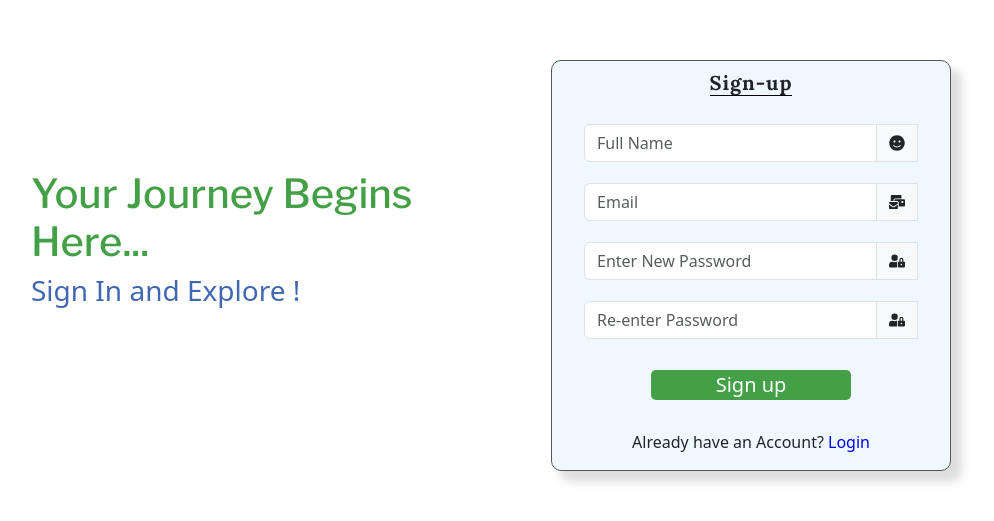
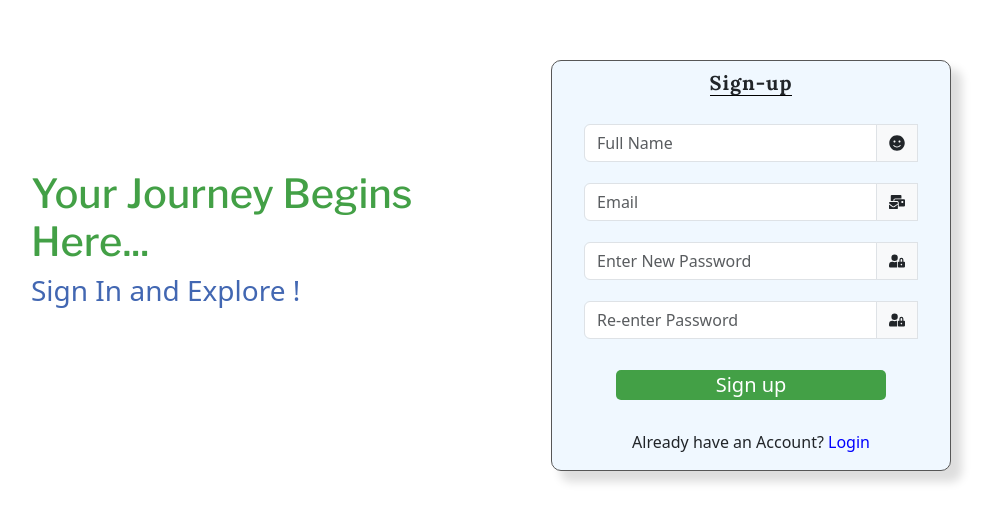
Before and after one commit to Johnkevincsjk/bulkmailer-frontend, a React (Create React App) app: page /Singnin in a window 1280 px wide. Shown: the part 157-678 px from the top of the page, without its empty margins (155-1149 px from the left). Built offline with nearby package versions, Linux system fonts and the light colour scheme; the HTML template or start-up script is replaced by a standard one; a web font is replaced by a local one.

Commit message:
sign in spinner added

```diff
--- a/src/Frontend/Login_page/Login_page.jsx
+++ b/src/Frontend/Login_page/Login_page.jsx
@@ -8,7 +8,7 @@ import axios from 'axios';
 import { FaArrowCircleRight, FaLock } from 'react-icons/fa'
 import { toast } from 'react-toastify';
 import 'react-toastify/dist/ReactToastify.css';
-import { Audio, Circles, Oval } from 'react-loader-spinner'
+import { Oval } from 'react-loader-spinner'
 
 
 export default function Login_page() {
--- a/src/Frontend/Signin_Page/Signin.css
+++ b/src/Frontend/Signin_Page/Signin.css
@@ -3,8 +3,9 @@
 
 #signup_btn {
     margin: 10px;
-    width: 200px;
+    width: auto;
     border: none;
+    padding: 0 100px;
     background-color: #43a046;
     border-radius: 5px;
     color: white;
--- a/src/Frontend/Signin_Page/Signin.jsx
+++ b/src/Frontend/Signin_Page/Signin.jsx
@@ -1,4 +1,4 @@
-import React, { useEffect } from 'react'
+import React, { useEffect, useState } from 'react'
 import '../Signin_Page/Signin.css'
 import { Link, useNavigate } from 'react-router-dom'
 import { useFormik } from 'formik'
@@ -8,10 +8,11 @@ import { FaSmile, FaMailBulk, FaUserLock } from 'react-icons/fa'
 import Signin_schema from './Signin_validation'
 import { toast } from 'react-toastify';
 import 'react-toastify/dist/ReactToastify.css';
-
+import { Oval } from 'react-loader-spinner'
 
 
 const Signin = () => {
+  const [signinloader, setsigninloader] = useState(false)
   const navigate = useNavigate()
 
 
@@ -27,7 +28,7 @@ const Signin = () => {
 
 
       try {
-
+        setsigninloader(true)
         const resp = await axios.post('https://bulkmailer-backend.onrender.com/bulkmailer/api/createuser', values);
 
 
@@ -41,6 +42,7 @@ const Signin = () => {
         }
 
       } catch (error) {
+        setsigninloader(false)
         toast.error(error.response.data.Feedback)
         resetForm()
         console.error('Registration failed', error.response.data);
@@ -120,7 +122,7 @@ const Signin = () => {
             <p className='signin_err_message'>{errors.Cpassword && <small>{errors.Cpassword}</small>}</p>
 
 
-            <motion.button initial={{ scale: 1 }} whileTap={{ scale: 0.8 }} id='signup_btn' type='submit'>Sign up</motion.button>
+            <motion.button initial={{ scale: 1 }} whileTap={{ scale: 0.8 }} id='signup_btn' type='submit' onClick={() => setsigninloader(!signinloader)}>{signinloader ? <Oval height={30} width={30} color='white' /> : 'Sign up'}</motion.button>
           </form>
 
           <p >Already have an Account? <Link to={'/'} style={{ color: 'blue' }}>Login</Link></p>
```
